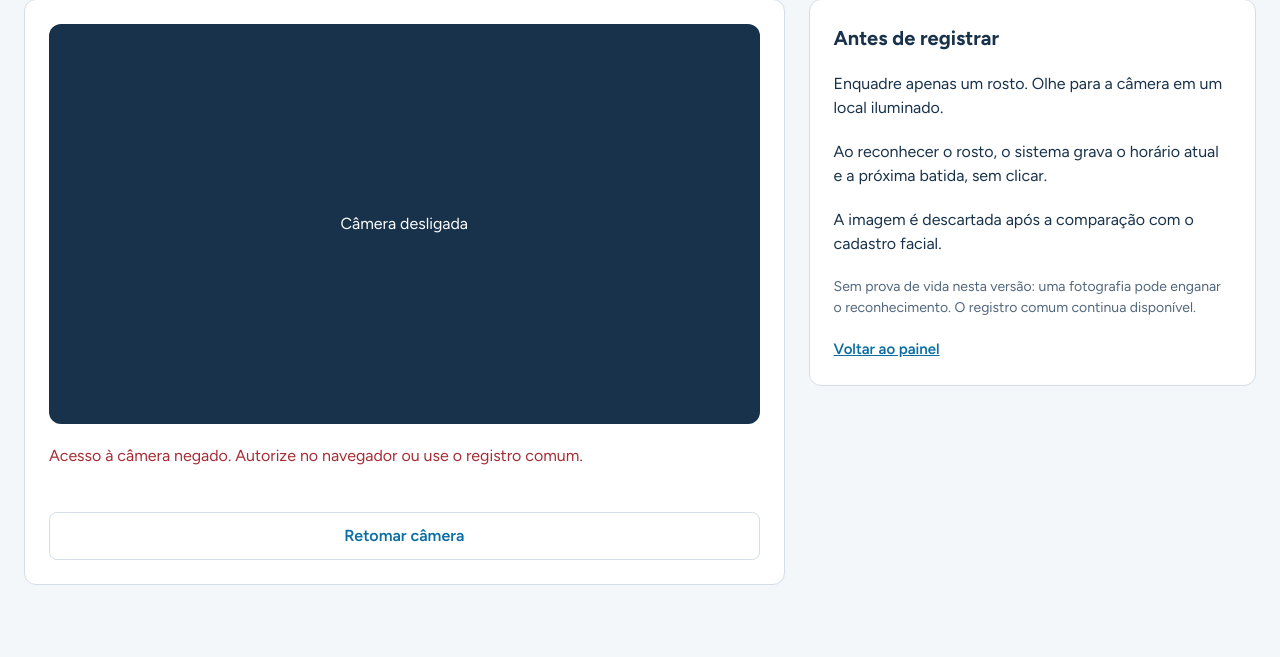
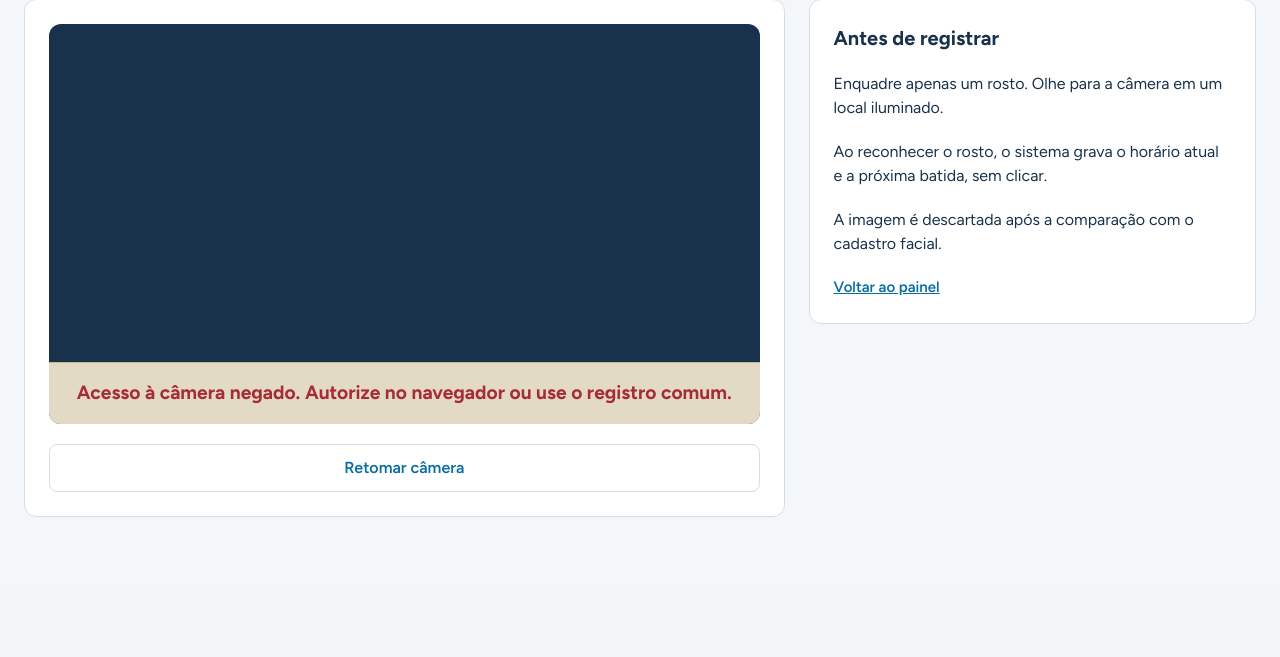
Before and after one commit to guicannoslima/registro-ponto, a Django app: page /ponto/camera/ in a window 1280 px wide. Shown: the part 314-971 px from the top of the page. After the commit the page ends 831 px from the top, so only its background shows below. Run offline with Django 5.2, Linux system fonts and the light colour scheme; the visitor is signed in with stand-in values (Sample User, id 1); data that the repository does not hold is empty.

Commit message:
feat: permite retomar câmera por toque e unifica avisos na prévia

```diff
--- a/ponto/constants.py
+++ b/ponto/constants.py
@@ -88,3 +88,4 @@ USUARIOS_POR_PAGINA = 25
 # Foto escolhida pelo colaborador e confirmação visual da batida
 FOTO_PERFIL_MAX_BYTES = 5 * 1024 * 1024
 CONFIRMACAO_PONTO_MS = 3000
+AVISO_PONTO_MS = 6000
--- a/ponto/static/ponto/camera.js
+++ b/ponto/static/ponto/camera.js
@@ -5,7 +5,9 @@ document.addEventListener('DOMContentLoaded', () => {
     const video = document.getElementById('camera-video');
     const aviso = document.getElementById('camera-mensagem');
     const avisoCadastro = document.getElementById('camera-cadastro-aviso');
+    const avisoRegistro = document.getElementById('camera-registro-aviso');
     const ligar = document.getElementById('camera-ligar');
+    const areaCamera = document.getElementById('camera-area');
     const capturar = document.getElementById('camera-capturar');
     const parar = document.getElementById('camera-parar');
     const desligada = document.getElementById('camera-desligada');
@@ -28,10 +30,13 @@ document.addEventListener('DOMContentLoaded', () => {
     let confirmando = false;
     let versaoConfirmacao = 0;
     let timerConfirmacao = null;
+    let timerAviso = null;
+    let avisoAtivo = false;
 
     const atualizarControles = () => {
         const consultado = !pessoa || (cadastroAtual && String(cadastroAtual.funcionario_id) === pessoa.value);
         const bloqueado = ocupado || confirmando;
+        areaCamera.disabled = bloqueado || abrindo || Boolean(stream);
         if (capturar) {
             capturar.disabled = bloqueado || !stream || !consultado;
             capturar.textContent = cadastroAtual?.cadastrado ? 'Substituir rosto' : 'Cadastrar rosto';
@@ -83,6 +88,24 @@ document.addEventListener('DOMContentLoaded', () => {
     const mensagem = (texto, erro = false) => {
         if (aviso.textContent !== texto) aviso.textContent = texto;
         aviso.dataset.erro = String(erro);
+        aviso.hidden = !texto;
+    };
+    const ocultarAvisoRegistro = () => {
+        clearTimeout(timerAviso);
+        avisoAtivo = false;
+        avisoRegistro.hidden = true;
+        avisoRegistro.textContent = '';
+        aviso.hidden = false;
+    };
+    const mostrarAvisoRegistro = (texto) => {
+        ocultarAvisoRegistro();
+        clearTimeout(timer);
+        avisoAtivo = true;
+        avisoRegistro.textContent = texto;
+        avisoRegistro.hidden = false;
+        mensagem('Toque na prévia ou use Retomar câmera para tentar novamente.');
+        aviso.hidden = true;
+        timerAviso = setTimeout(desligar, Number(pagina.dataset.avisoMs));
     };
     const cancelarConfirmacao = () => {
         versaoConfirmacao += 1;
@@ -92,7 +115,7 @@ document.addEventListener('DOMContentLoaded', () => {
             confirmacao.hidden = true;
             fotoConfirmacao?.removeAttribute('src');
         }
-        aviso.hidden = false;
+        aviso.hidden = !aviso.textContent;
         ligar.disabled = ocupado || abrindo;
         atualizarControles();
     };
@@ -135,6 +158,7 @@ document.addEventListener('DOMContentLoaded', () => {
     const desligar = () => {
         geracao += 1;
         clearTimeout(timer);
+        ocultarAvisoRegistro();
         cancelarConfirmacao();
         stream?.getTracks().forEach((track) => track.stop());
         stream = null;
@@ -148,7 +172,7 @@ document.addEventListener('DOMContentLoaded', () => {
     };
     const agendar = (atraso = 3500) => {
         clearTimeout(timer);
-        if (automatico && stream && !document.hidden && !confirmando) timer = setTimeout(processar, atraso);
+        if (automatico && stream && !document.hidden && !confirmando && !avisoAtivo) timer = setTimeout(processar, atraso);
     };
     const enviar = async (dados) => {
         const resposta = await fetch(window.location.href, {
@@ -157,10 +181,10 @@ document.addEventListener('DOMContentLoaded', () => {
         if (!resposta.headers.get('content-type')?.includes('application/json')) {
             throw new Error('Sua sessão terminou. Entre novamente para continuar.');
         }
-        return { ok: resposta.ok, dados: await resposta.json() };
+        return { ok: resposta.ok, status: resposta.status, dados: await resposta.json() };
     };
     const processar = async () => {
-        if (ocupado || !stream || document.hidden || confirmando) return;
+        if (ocupado || !stream || document.hidden || confirmando || avisoAtivo) return;
         if (!video.videoWidth) { agendar(); return; }
         if (!automatico && !form.reportValidity()) return;
         if (pessoa && (!cadastroAtual || String(cadastroAtual.funcionario_id) !== pessoa.value)) return;
@@ -192,8 +216,12 @@ document.addEventListener('DOMContentLoaded', () => {
             }
             if (resultado.ok && pessoa) aplicarEstado(resultado.dados);
             if (tentativa !== geracao) return;
+            if (pagina.dataset.modo === 'pessoal' && resultado.status === 409) {
+                mostrarAvisoRegistro(resultado.dados.erro);
+                return;
+            }
             mensagem(resultado.dados.repetido ? 'Aguardando próximo colaborador.'
-                : resultado.dados.mensagem || resultado.dados.erro, !resultado.ok);
+                : resultado.ok ? '' : resultado.dados.erro, !resultado.ok);
             if (resultado.ok) {
                 avisoCadastro.hidden = true;
                 if (!terminal) desligar();
@@ -218,6 +246,7 @@ document.addEventListener('DOMContentLoaded', () => {
     };
     const abrir = async () => {
         if (abrindo || ocupado || stream || document.hidden || confirmando) return;
+        ocultarAvisoRegistro();
         if (!window.isSecureContext || !navigator.mediaDevices?.getUserMedia) {
             mensagem('A câmera exige HTTPS ou localhost e um navegador compatível. Use o registro comum no painel.', true);
             ligar.hidden = false;
@@ -225,6 +254,7 @@ document.addEventListener('DOMContentLoaded', () => {
         }
         const tentativa = ++geracao;
         abrindo = true;
+        atualizarControles();
         ligar.hidden = true;
         mensagem('Abrindo câmera. Autorize o acesso no navegador quando solicitado.');
         try {
@@ -262,10 +292,12 @@ document.addEventListener('DOMContentLoaded', () => {
         } finally {
             abrindo = false;
             ligar.disabled = ocupado;
+            atualizarControles();
         }
     };
     ligar.addEventListener('click', abrir);
-    parar.addEventListener('click', () => { desligar(); mensagem('Câmera pausada. Use Retomar câmera para continuar.'); });
+    areaCamera.addEventListener('click', abrir);
+    parar.addEventListener('click', () => { desligar(); mensagem('Câmera pausada. Toque na prévia ou use Retomar câmera para continuar.'); });
     form.addEventListener('submit', (evento) => {
         evento.preventDefault();
         if (!automatico) processar();
--- a/ponto/static/ponto/interno.css
+++ b/ponto/static/ponto/interno.css
@@ -1143,10 +1143,36 @@ span.batida-celula {
     overflow: hidden;
 }
 .principal-interno .camera-previa video { width: 100%; height: 100%; object-fit: contain; transform: scaleX(-1); }
+.principal-interno .camera-ativar {
+    position: absolute;
+    inset: 0;
+    z-index: 4;
+    width: 100%;
+    height: 100%;
+    padding: 0;
+    border: 0;
+    background: transparent;
+    cursor: pointer;
+    touch-action: manipulation;
+}
+.principal-interno .camera-ativar:disabled { pointer-events: none; cursor: default; }
+.principal-interno .camera-ativar:focus-visible { outline-offset: -4px; }
 .principal-interno .camera-previa [hidden] { display: none; }
+.principal-interno .camera-previa:has(.camera-registro-aviso:not([hidden])) #camera-desligada { visibility: hidden; }
 .principal-interno [data-camera] [hidden] { display: none; }
-.principal-interno #camera-mensagem { min-height: 3em; }
 .principal-interno #camera-mensagem[data-erro="true"] { color: var(--perigo); }
+.principal-interno .camera-registro-aviso {
+    position: absolute;
+    inset: auto 0 0;
+    z-index: 3;
+    padding: 16px 20px;
+    background: rgb(255 242 216 / 88%);
+    color: var(--atencao);
+    border-top: 1px solid rgb(128 81 0 / 25%);
+    font-size: clamp(16px, 1.5vw, 20px);
+    font-weight: 700;
+    text-align: center;
+}
 .principal-interno .camera-cadastro-aviso {
     padding: 20px 24px;
     border-left: 5px solid var(--atencao);
--- a/ponto/templates/ponto/camera.html
+++ b/ponto/templates/ponto/camera.html
@@ -2,7 +2,7 @@
 {% load static %}
 {% block title %}Reconhecimento facial - Registro de Ponto{% endblock %}
 {% block conteudo %}
-<div class="pagina" data-camera data-modo="{{ modo }}" data-confirmacao-ms="{{ confirmacao_ms|default:3000 }}">
+<div class="pagina" data-camera data-modo="{{ modo }}" data-confirmacao-ms="{{ confirmacao_ms|default:3000 }}" data-aviso-ms="{{ aviso_ms|default:6000 }}">
     <header class="titulo-pagina">
         <div class="titulo-pagina__texto">
             <h1>{% if modo == 'cadastro' %}Cadastrar rosto{% elif modo == 'terminal' %}Ponto em computador compartilhado{% else %}Registrar por reconhecimento facial{% endif %}</h1>
@@ -22,8 +22,11 @@
                     </select>
                 {% endif %}
                 <div class="camera-previa">
+                    <button id="camera-area" class="camera-ativar" type="button" aria-label="Ativar ou retomar câmera" title="Clique ou toque para ativar a câmera" disabled></button>
                     <video id="camera-video" autoplay playsinline muted hidden aria-label="Prévia da câmera"></video>
                     <p id="camera-desligada">Câmera desligada</p>
+                    <div id="camera-registro-aviso" class="camera-registro-aviso" role="alert" hidden></div>
+                    <p id="camera-mensagem" role="status" aria-live="polite" aria-atomic="true" class="camera-registro-aviso">Abrindo câmera. Autorize o acesso no navegador quando solicitado.</p>
                     <div id="camera-confirmacao" class="camera-confirmacao" role="status" aria-live="polite" aria-atomic="true" hidden>
                         <h2 id="camera-confirmacao-titulo"></h2>
                         {% if modo != 'cadastro' %}
@@ -32,7 +35,6 @@
                         {% endif %}
                     </div>
                 </div>
-                <p id="camera-mensagem" role="status" aria-live="polite" aria-atomic="true" class="apoio">Abrindo câmera. Autorize o acesso no navegador quando solicitado.</p>
                 <button id="camera-ligar" type="button" class="btn btn--secundario btn--largo" hidden>Retomar câmera</button>
                 {% if modo == 'cadastro' %}<button id="camera-capturar" type="submit" class="btn btn--largo" disabled>Cadastrar rosto</button>{% endif %}
                 <button id="camera-parar" type="button" class="btn btn--secundario btn--largo" hidden>Pausar câmera</button>
@@ -57,7 +59,6 @@
                 {% if modo == 'terminal' %}<p>Após a confirmação, saia do enquadramento para liberar a câmera para a próxima pessoa.</p>{% endif %}
                 <p>A imagem é descartada após a comparação com o cadastro facial.</p>
             {% endif %}
-            <p class="apoio pequeno">Sem prova de vida nesta versão: uma fotografia pode enganar o reconhecimento. O registro comum continua disponível.</p>
             {% if modo == 'terminal' %}
                 <form method="post">{% csrf_token %}<input type="hidden" name="acao" value="encerrar"><button class="btn btn--secundario" type="submit">Encerrar terminal</button></form>
             {% else %}
--- a/ponto/views.py
+++ b/ponto/views.py
@@ -25,6 +25,7 @@ from xhtml2pdf import pisa
 from .constants import (
     ABAS_DO_PAINEL,
     ACAO_REGISTRAR,
+    AVISO_PONTO_MS,
     CONFIRMACAO_PONTO_MS,
     DIAS_ABREVIADOS,
     DIAS_DE_AJUSTE,
@@ -618,6 +619,7 @@ def ponto_facial(request):
         return render(request, 'ponto/camera.html', {
             'modo': 'pessoal', 'tem_cadastro': tem_cadastro_facial(request.user),
             'confirmacao_ms': CONFIRMACAO_PONTO_MS,
+            'aviso_ms': AVISO_PONTO_MS,
         })
     try:
         _limitar_captura(request)
```
Also changed, not shown: docs/RETOMADA.md (+6 -0 lines), docs/TESTES.md (+35 -0 lines), docs/USO.md (+12 -0 lines), design/README.md, design/previas/avisos/Intervalo entre pontos · Aviso por 6 segundos.png (added), design/previas/perfil/Ponto registrado · Foto do perfil.png, 1 other file.
